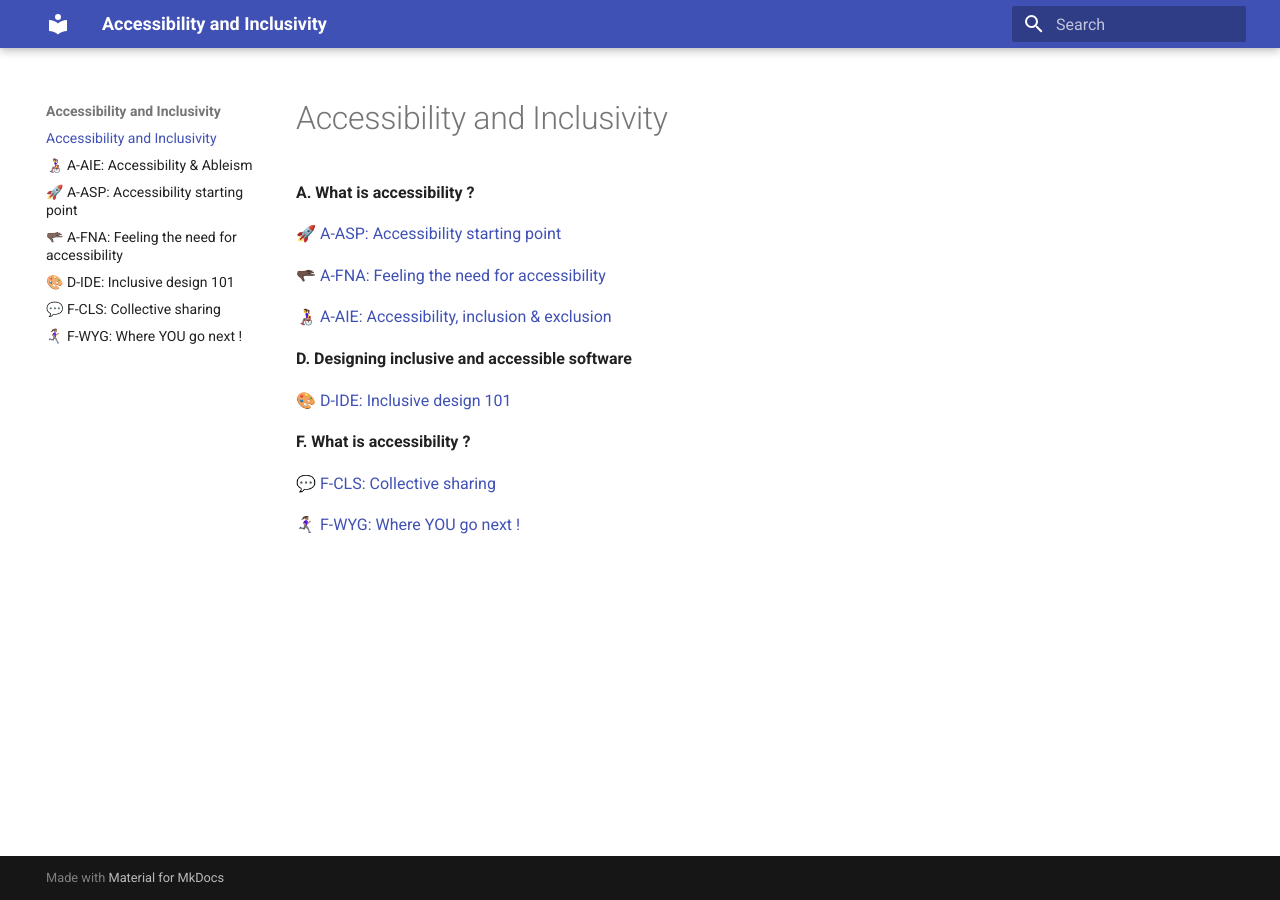
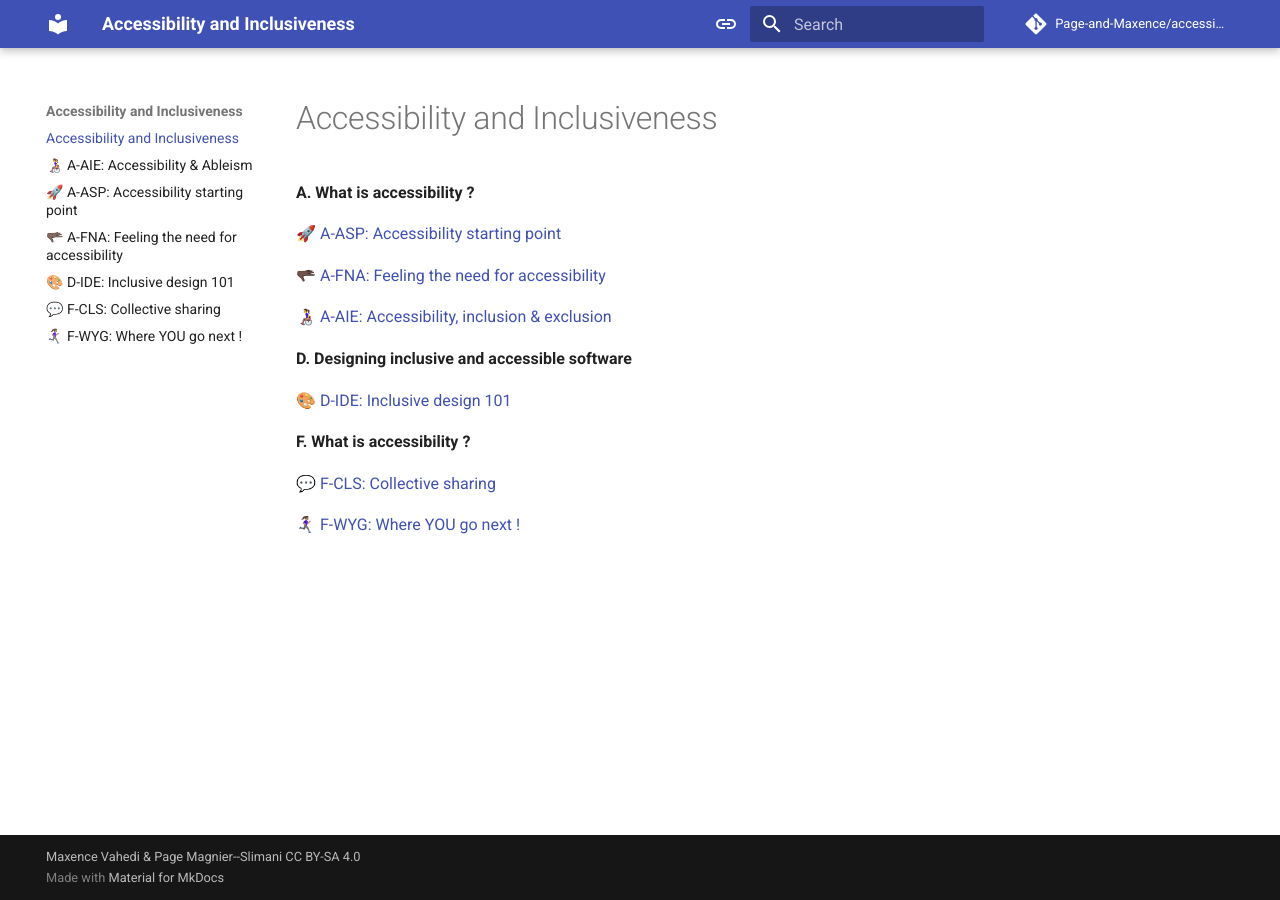
Before and after one commit to savoirfairelinux/building-inclusive-open-source-software, an MkDocs documentation site: the page built from docs/index.md, in a window 1280 px wide. Built offline with MkDocs 1.6.1 and Material for MkDocs 9.7.7, drawn with Linux system fonts in a browser that asks for light colours; comment, search, counter and statistics services are not loaded.

Commit message:
features: add dark theme support and cc
Add dark theme support, copyright informations and link to the
repository.

```diff
--- a/docs/index.md
+++ b/docs/index.md
@@ -1,4 +1,4 @@
-# Accessibility and Inclusivity
+# Accessibility and Inclusiveness
 
 **A. What is accessibility ?**
 
--- a/mkdocs.yml
+++ b/mkdocs.yml
@@ -1,4 +1,30 @@
-site_name: Accessibility and Inclusivity
-site_url: https://page-and-maxence.github.io/accessibility-and-inclusivity/
+site_name: Accessibility and Inclusiveness
+site_url: https://page-and-maxence.github.io/accessibility-and-inclusiveness/
+
+site_author: Maxence Vahedi & Page Magnier--Slimani
+repo_name: Page-and-Maxence/accessibility-and-inclusiveness
+repo_url: https://github.com/Page-and-Maxence/accessibility-and-inclusiveness
+
+copyright: Maxence Vahedi & Page Magnier--Slimani CC BY-SA 4.0
+
 theme:
   name: material
+  palette:
+    - media: "(prefers-color-scheme)"
+      toggle:
+        icon: material/link
+        name: Switch to light mode
+    - media: "(prefers-color-scheme: light)"
+      scheme: default
+      primary: indigo
+      accent: indigo
+      toggle:
+        icon: material/toggle-switch
+        name: Switch to dark mode
+    - media: "(prefers-color-scheme: dark)"
+      scheme: slate
+      primary: black
+      accent: indigo
+      toggle:
+        icon: material/toggle-switch-off
+        name: Switch to system preference
```
